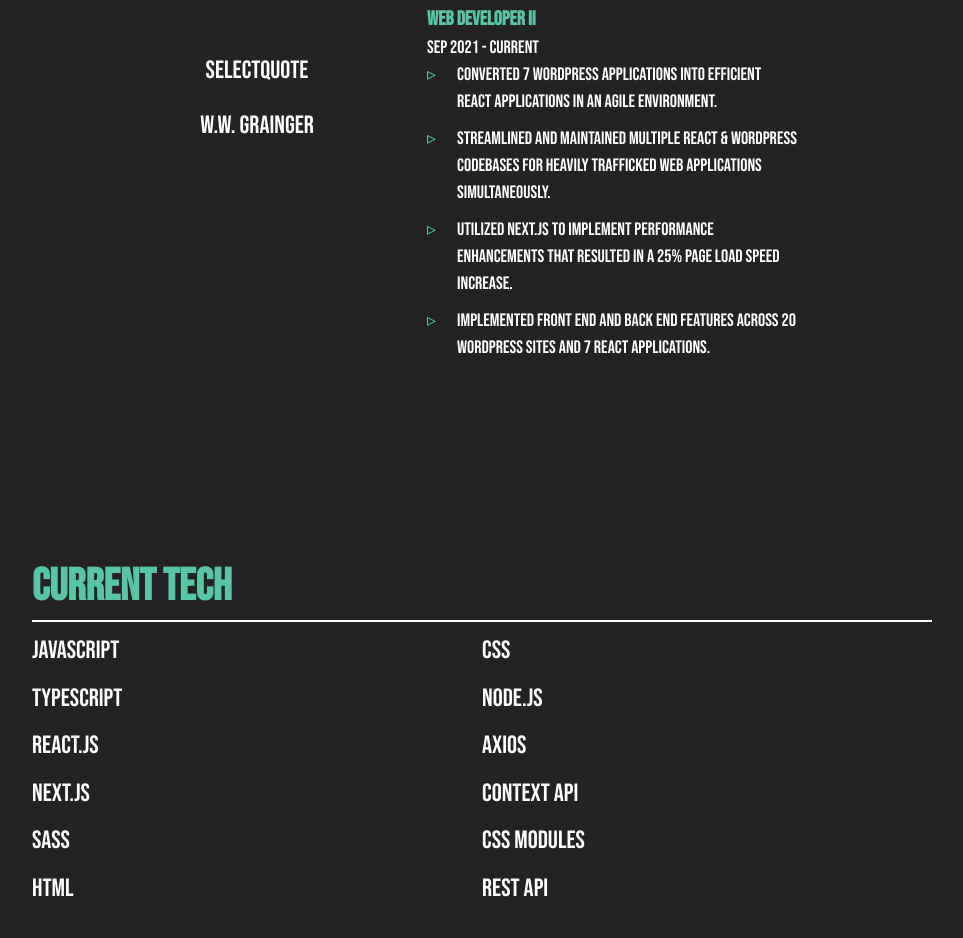
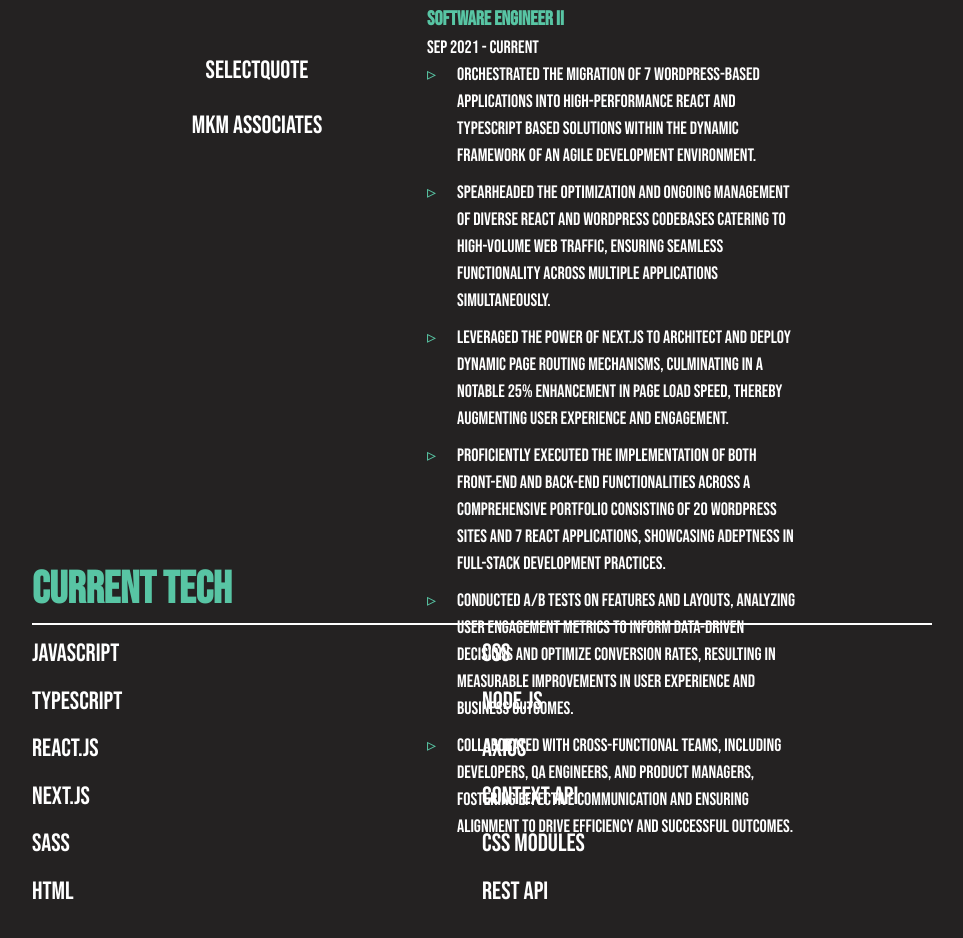
Before and after one commit to arniehayes/Arnie-Hayes-Portfolio, a Next.js app: page / in a window 1280 px wide. Shown: the part 780-1718 px from the top of the page, without its empty margins (158-1121 px from the left). Built offline with nearby package versions, Linux system fonts and the light colour scheme.

Commit message:
updated experience and resume link

```diff
--- a/components/Resume.jsx
+++ b/components/Resume.jsx
@@ -6,7 +6,7 @@ const Resume = () => {
       <section className={style.resume_section}>
         <div className={style.resume_button_container} id="resume">
           <motion.a
-            href="https://drive.google.com/file/d/1BVA8iSaTW-Xd4wfBhgzs5_GOx0XhTbJB/view"
+            href="https://drive.google.com/file/d/1bDFOsDdtjJjPjwzSlarPVErlnIuP2M8C/view"
             aria-label="Resume Download"
             target="_blank"
             rel="noopener noreferrer"
--- a/components/SideNav.jsx
+++ b/components/SideNav.jsx
@@ -33,7 +33,7 @@ const SideNav = () => {
           </li>
           <li>
             <a
-              href="https://drive.google.com/file/d/1BVA8iSaTW-Xd4wfBhgzs5_GOx0XhTbJB/view"
+              href="https://drive.google.com/file/d/1bDFOsDdtjJjPjwzSlarPVErlnIuP2M8C/view"
               aria-label="Resume"
               target="_blank"
               rel="noopener noreferrer"
--- a/components/WorkHistory.jsx
+++ b/components/WorkHistory.jsx
@@ -7,25 +7,28 @@ const WorkHistory = () => {
   const workHistoryObj = [
     {
       company: "SelectQuote",
-      title: "Web Developer II",
+      title: "Software Engineer II",
       date: " Sep 2021 - Current",
       details: [
-        "Converted 7 Wordpress applications into efficient React applications in an agile environment.",
-        "Streamlined and maintained multiple React & Wordpress codebases for heavily trafficked web applications simultaneously.",
-        "Utilized Next.js to implement performance enhancements that resulted in a 25% page load speed increase.",
-        "Implemented front end and back end features across 20 Wordpress sites and 7 React applications.",
+        "Orchestrated the migration of 7 Wordpress-based applications into high-performance React and Typescript based solutions within the dynamic framework of an agile development environment.",
+        "Spearheaded the optimization and ongoing management of diverse React and Wordpress codebases catering to high-volume web traffic, ensuring seamless functionality across multiple applications simultaneously.",
+        "Leveraged the power of Next.js to architect and deploy dynamic page routing mechanisms, culminating in a notable 25% enhancement in page load speed, thereby augmenting user experience and engagement.",
+        "Proficiently executed the implementation of both front-end and back-end functionalities across a comprehensive portfolio consisting of 20 Wordpress sites and 7 React applications, showcasing adeptness in full-stack development practices.",
+        "Conducted A/B tests on features and layouts, analyzing user engagement metrics to inform data-driven decisions and optimize conversion rates, resulting in measurable improvements in user experience and business outcomes.",
+        "Collaborated with cross-functional teams, including developers, QA engineers, and product managers, fostering effective communication and ensuring alignment to drive efficiency and successful outcomes."
       ],
     },
     {
-      company: "W.W. Grainger",
-      title: "Sales Associate",
-      date: "Dec 2020 - Sep 2021",
+      company: "MKM Associates",
+      title: "Freelance Software Engineer",
+      date: "Apr 2021 - Sep 2023",
       details: [
-        "Provided solutions to maximize sales opportunities by 35%.",
-        "Created an increase in customer loyalty within 6 months.",
-        "Achieved a 30% increase in customer expectations.",
-        "Used Salesforce daily to create new orders and locate customer accounts.",
-        "Trained 2 new team members on various systems and programs.",
+        "Collaborated with cross-functional teams to translate design mockups into interactive prototypes, ensuring pixel-perfect implementation and adherence to UX/UI best practices.",
+        "Developed custom reusable UI components and libraries to standardize frontend development across multiple projects, increasing development efficiency by 30%.",
+        "Mentored junior developers on frontend best practices, coding standards, and emerging technologies, fostering a collaborative and knowledge-sharing environment within the team.",
+        "Actively participated in Agile development sprints, contributing to sprint planning, daily stand-ups, and retrospectives to deliver high-quality features on time and within scope.",
+        "Optimized frontend performance by conducting comprehensive code reviews, refactoring legacy code, and integrating performance monitoring tools, resulting in a 50% decrease in page load time.",
+        "Led the development of a responsive web application from conception to deployment, resulting in a 30% increase in user engagement and a 25% decrease in bounce rate."
       ],
     },
   ];
```
